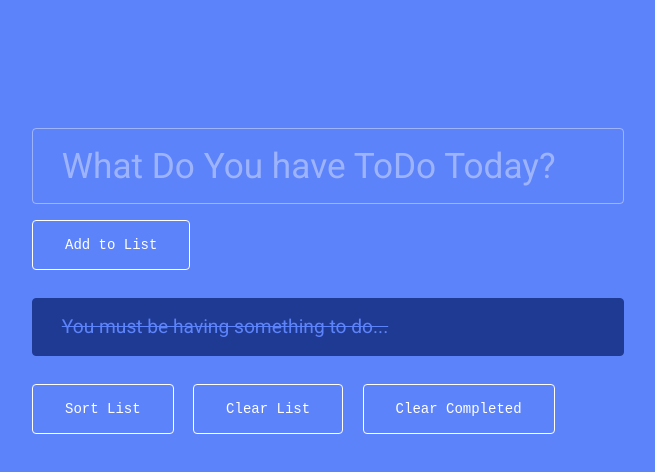
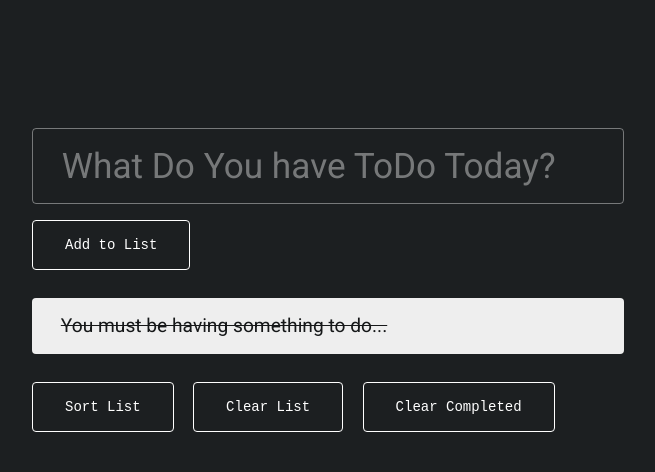
Before and after one commit to wowufoundme/todoapp, a plain HTML site: page index.html in a window 1280 px wide. Both pictures are taken after a click on the label "You must be having something to do...". Shown: the whole page, without its empty margins (96-751 px from the left). Drawn offline with nearby package versions, Linux system fonts and the light colour scheme.

Commit message:
Theme Update

```diff
--- a/css/app.css
+++ b/css/app.css
@@ -15,7 +15,7 @@ body {
   line-height: 24px;
   font-weight: normal;
   height: 100%;
-  background-color: #5D83FA;
+  background-color: #1C1F21;
   color: #fff;
 }
 
@@ -65,20 +65,20 @@ li {
   margin: .75rem 0;
   font-size: 1.2rem;
   padding: 1rem 1.8rem;
-  border: thin solid #fff;
+  //border: thin solid #fff;
+  background-color: #161819;
   border-radius: 4px;
   transition: background-color .2s ease;
 }
 
 li:hover {
-  color: #5D83FA;
+  color: #161819;
   background-color: #fff;
 }
 
 .list-completed {
-  color: #5D83FA;
-  background: #1F3A93 !important;
-  border: thin solid #1F3A93;
+  color: #161819;
+  background: #eeeeee !important;
 }
 
 label {
@@ -100,6 +100,7 @@ label {
 }
 
 .btn {
+  outline: none;
   font-family: monospace;
   cursor: pointer;
   color: #fff;
@@ -113,7 +114,7 @@ label {
 
 .btn:hover{
   background: #fff;
-  color: #5D83FA;
+  color: #161819;
 }
 
 @media (max-width: 960px) {
--- a/index.html
+++ b/index.html
@@ -1,6 +1,12 @@
 <!DOCTYPE html>
 <html lang="en-US">
   <head>
+    <meta charset="utf-8">
+    <meta http-equiv="X-UA-Compatible" content="IE=edge">
+    <meta name="author" content="Shubhkirti Sharma">
+    <meta name="description" content="toDo App - A simple AngularJS based app">
+    <meta name="keywords" content="to Do, toDo App, toDo, app,angularjs, angular">
+    <meta name="viewport" content="width=device-width, initial-scale=1, maximum-scale=1">
     <title>ToDo &mdash; Simple AngularJS Based App</title>
     <script src="js/angular.min.js"></script>
     <link href="css/app.css" rel="stylesheet" media="all">
```
